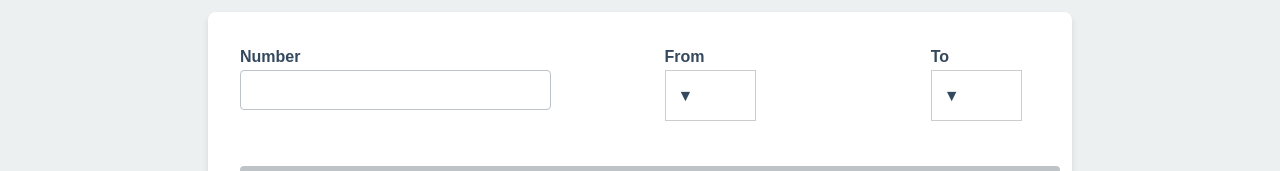
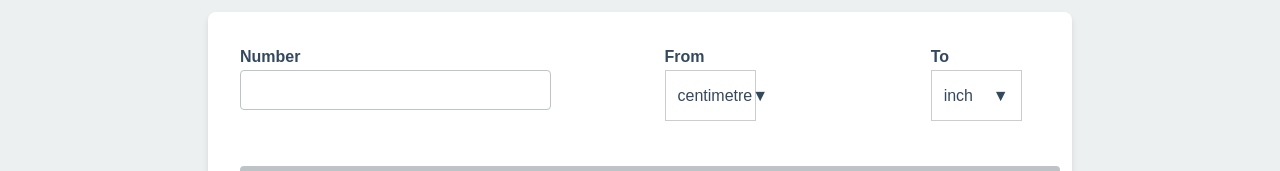
Before and after one commit to sarfarazsiddiquii/conversion-frontend, a Next.js app: page / in a window 1280 px wide. Shown: the part 358-529 px from the top of the page. Built offline with nearby package versions, Linux system fonts and the light colour scheme.

Commit message:
det pre defined valued

```diff
--- a/app/page.tsx
+++ b/app/page.tsx
@@ -7,8 +7,8 @@ import Dropdown from '../components/Dropdown';
 export default function ConversionPage() {
   const router = useRouter();
   const [number, setNumber] = useState('');
-  const [fromUnit, setFromUnit] = useState('');
-  const [toUnit, setToUnit] = useState('');
+  const [fromUnit, setFromUnit] = useState('centimetre');
+  const [toUnit, setToUnit] = useState('inch');
 
   const handleConversion = () => {
     if (number && fromUnit && toUnit) {
```
